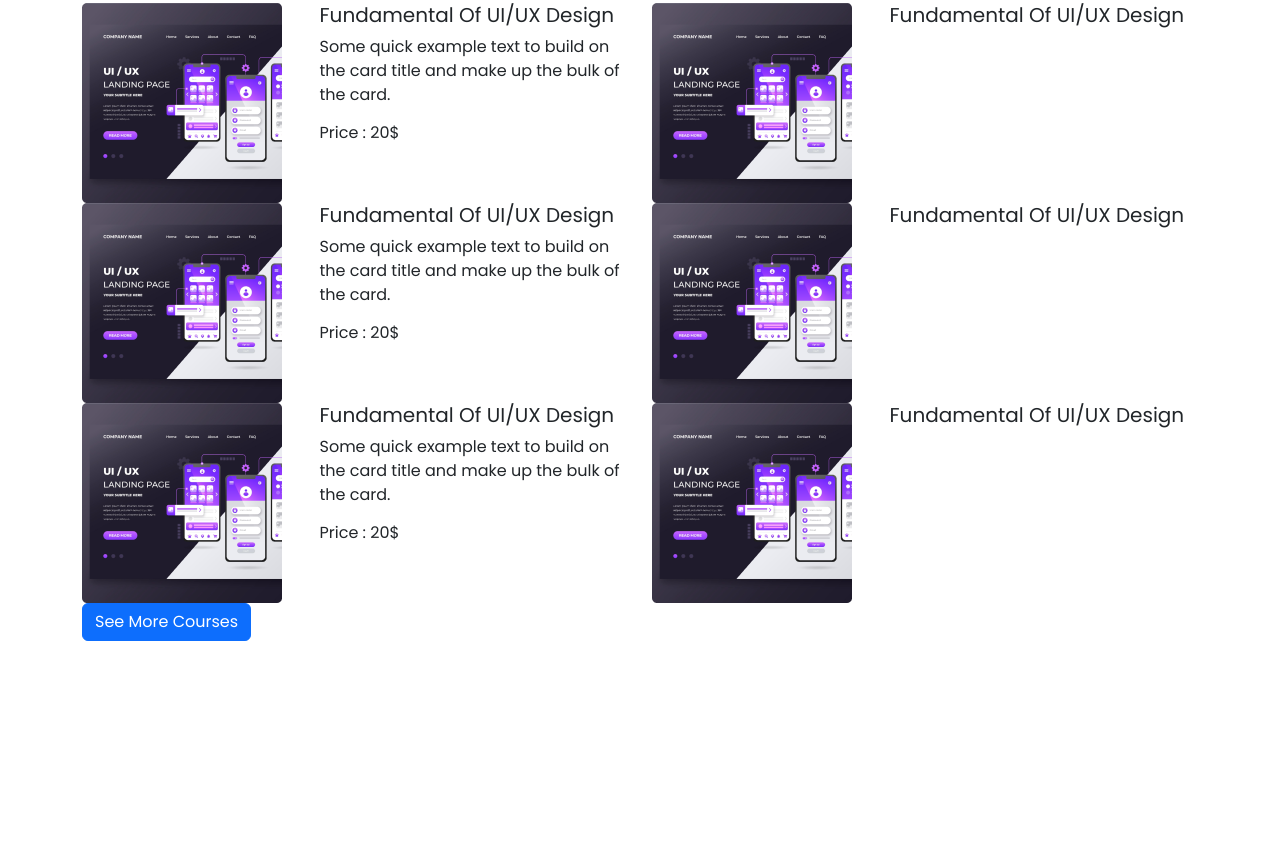
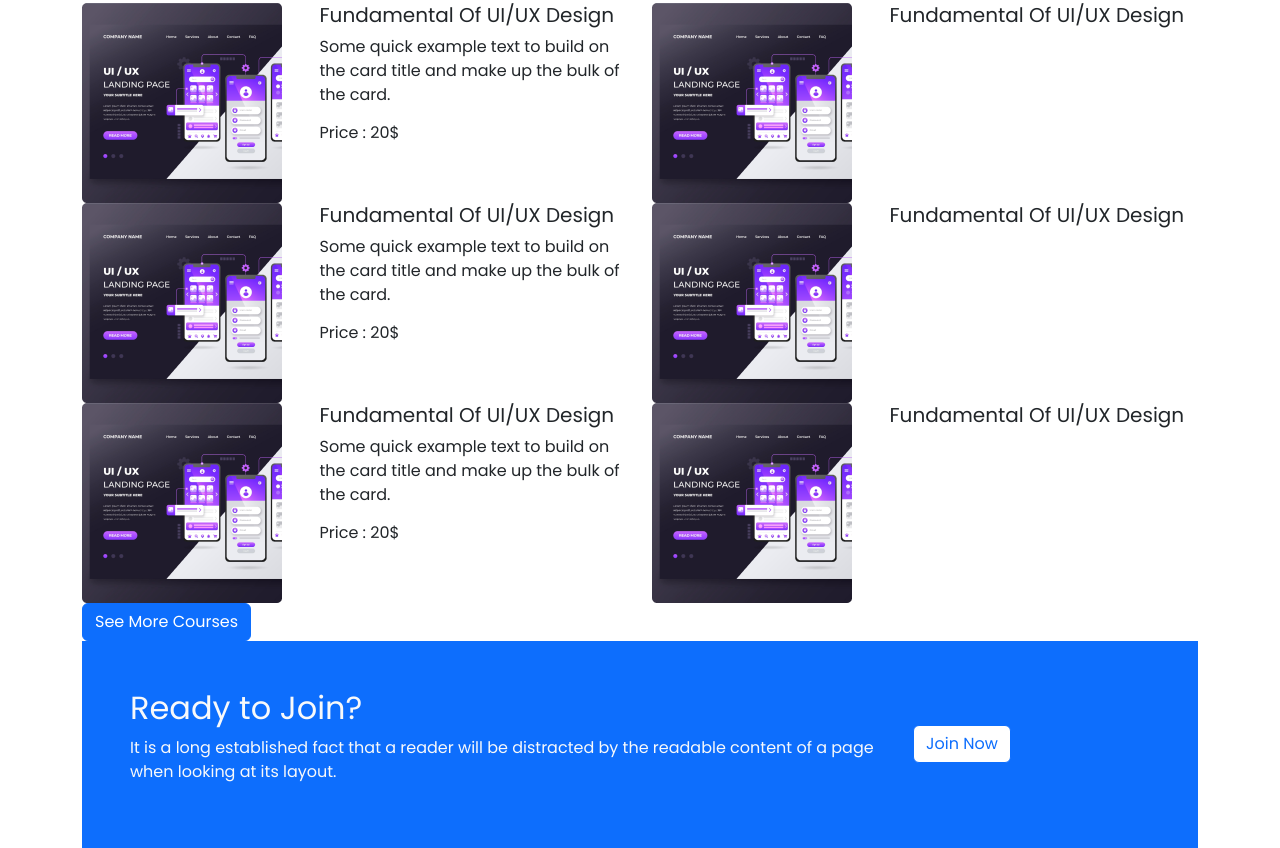
Before and after one commit to RaisulislamRimon/e-school-bootstrap, a plain HTML site: page index.html in a window 1280 px wide. Shown: the part 731-1579 px from the top of the page. Before the commit the page ends 1372 px from the top, so only its background shows below. Drawn offline with nearby package versions, Linux system fonts and the light colour scheme.

Commit message:
added ready to join section

```diff
--- a/index.html
+++ b/index.html
@@ -280,7 +280,24 @@
       <!-- course section end -->
 
       <!-- ready to join section start -->
-
+      <section class="container d-flex justify-content-center">
+        <div class="ready-to-join bg-primary text-light p-5">
+          <div class="row">
+            <div class="col-lg-9">
+              <h2>Ready to Join?</h2>
+              <p>
+                It is a long established fact that a reader will be distracted
+                by the readable content of a page when looking at its layout.
+              </p>
+            </div>
+            <div class="col-lg-3 d-flex align-items-center">
+              <button class="btn btn-outline-primary bg-white text-primary">
+                Join Now
+              </button>
+            </div>
+          </div>
+        </div>
+      </section>
       <!-- ready to join section end -->
     </main>
     <!-- main section end -->
```
